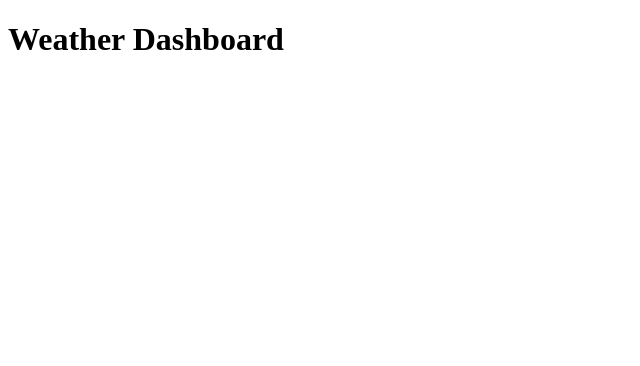
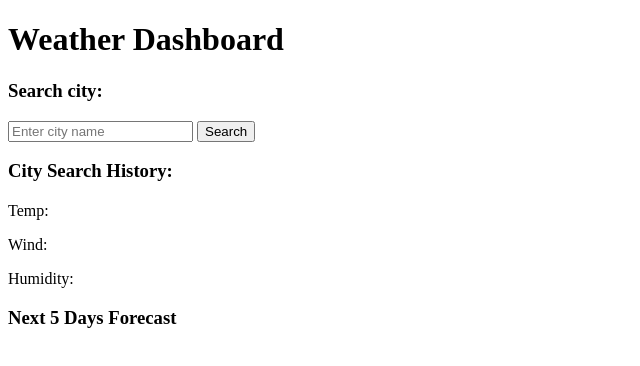
Before and after one commit to r-basu/weather-dashboard, a plain HTML site: page index.html in a window 1280 px wide. Shown: the whole page, without its empty margins (0-640 px from the left). Drawn offline with nearby package versions, Linux system fonts and the light colour scheme.

Commit message:
Add structure to HTML file for JS to fill in

```diff
--- a/index.html
+++ b/index.html
@@ -12,6 +12,32 @@
       <h1>Weather Dashboard</h1>
     </header>
 
+    <main>
+      <aside>
+        <!-- Search city -->
+        <h3>Search city:</h3>
+        <form>
+          <input placeholder="Enter city name" type="text" />
+          <button type="submit">Search</button>
+        </form>
+
+        <div>
+          <h3>City Search History:</h3>
+        </div>
+      </aside>
+
+      <section>
+        <div>
+          <!-- Current weather of city -->
+          <h2></h2>
+          <p>Temp: <span id="temp-current"></span></p>
+          <p>Wind: <span id="wind-current"></span></p>
+          <p>Humidity: <span id="humidity-current"></span></p>
+        </div>
+        <h3>Next 5 Days Forecast</h3>
+      </section>
+    </main>
+
     <script src="https://code.jquery.com/jquery-3.5.1.min.js"></script>
     <script type="text/javascript" src="assets/script.js"></script>
   </body>
```
